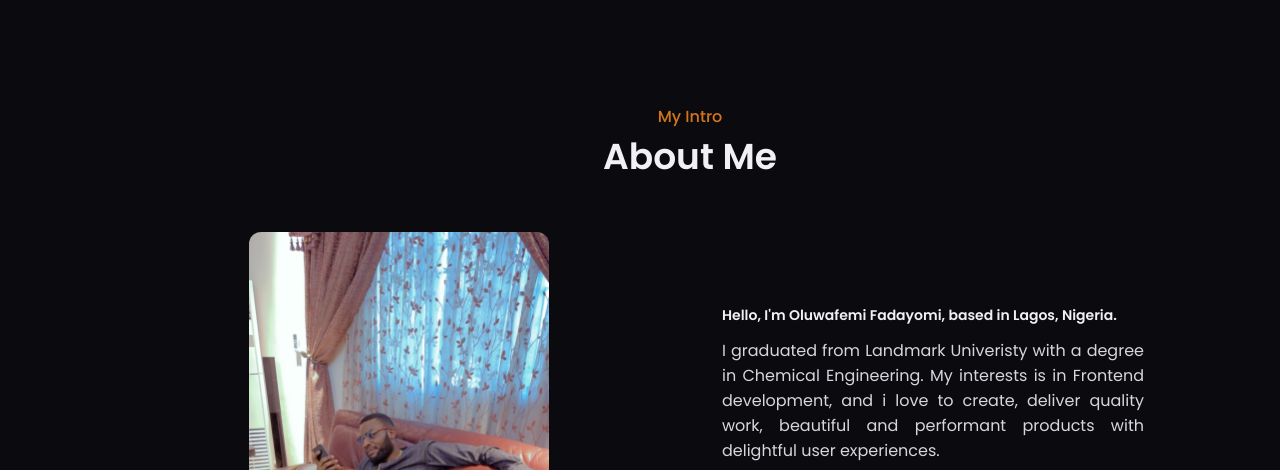
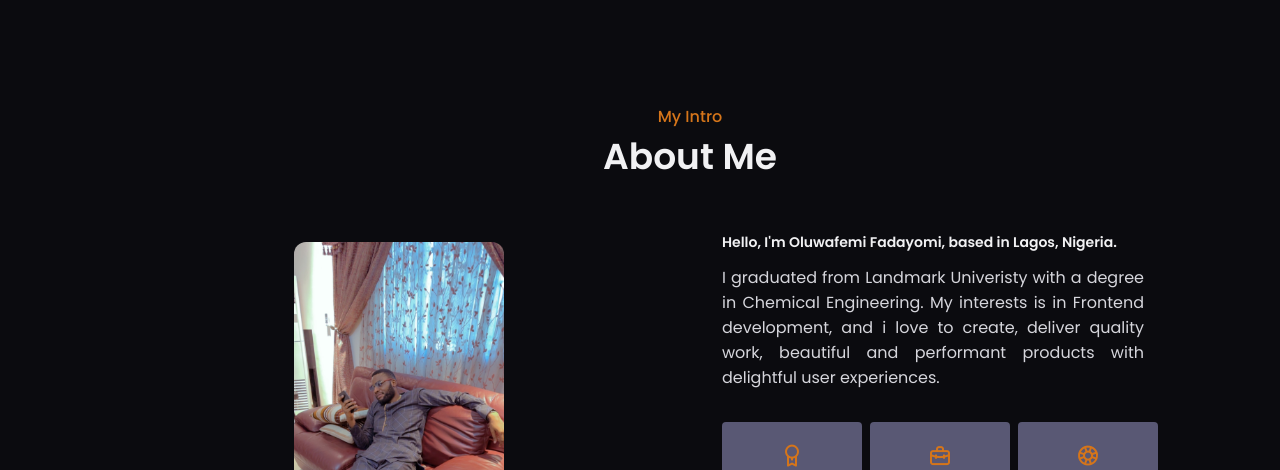
Before and after one commit to drizzyposh/portfolio, a plain HTML site: page index.html in a window 1280 px wide. Shown: the part 800-1270 px from the top of the page. Drawn offline with nearby package versions, Linux system fonts and the light colour scheme.

Commit message:
Update portfolio.css

```diff
--- a/css/portfolio.css
+++ b/css/portfolio.css
@@ -369,7 +369,7 @@ input {
 }
 
 .about-img {
-    width: 300px;
+    width: 210px;
     border-radius: .75rem;
     justify-self: center;
 }
```
